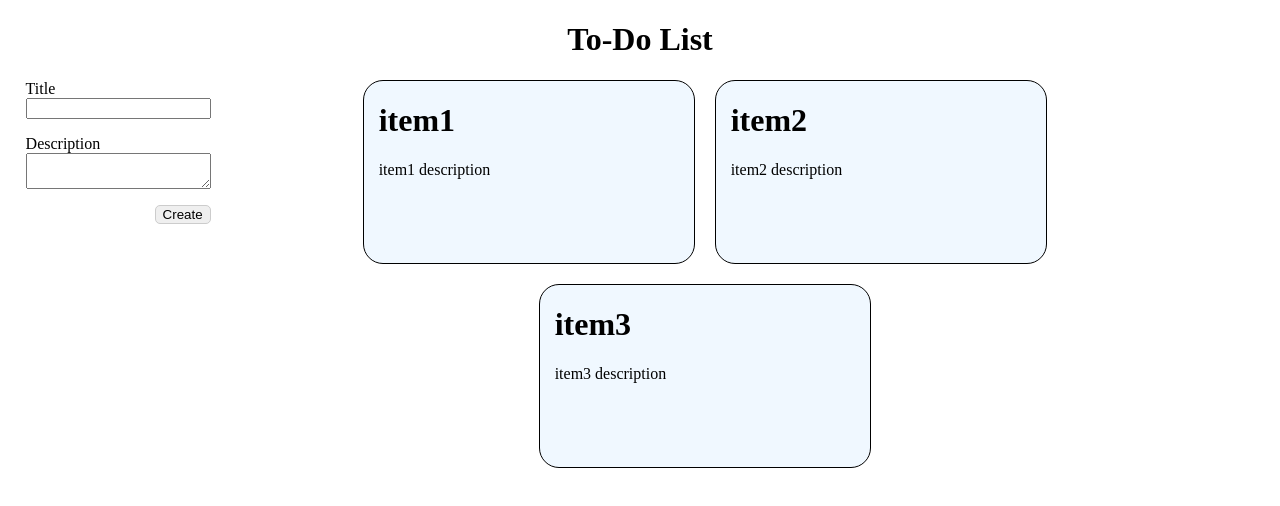
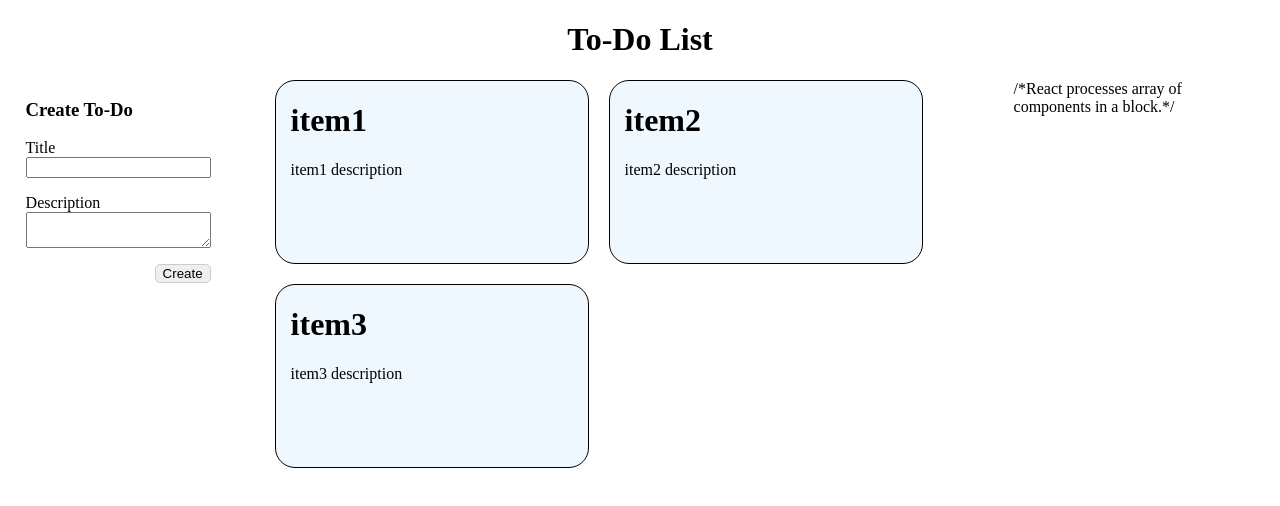
Before and after one commit to cornishjed/todo-list, a React (Create React App) app: page / in a window 1280 px wide. Shown: the top 506 px of the page. Built offline with nearby package versions, Linux system fonts and the light colour scheme.

Commit message:
feat: add todo item

```diff
--- a/src/App.js
+++ b/src/App.js
@@ -2,15 +2,18 @@ import "./css/App.css";
 import Header from "./js/Header";
 import Form from "./js/Form";
 import ToDo from "./js/ToDo";
-
-const todos = [
-  { id: 1, title: "item1", description: "item1 description" },
-  { id: 2, title: "item2", description: "item2 description" },
-  { id: 3, title: "item3", description: "item3 description" },
-];
+import { useState } from "react";
+import data from "./data.json";
 
 function App() {
-  const toDoItems = todos.map((todo) => {
+  const [toDos, setToDos] = useState(data); // Initiate using data from json file
+
+  const addToDo = (toDo) => {
+    setToDos([...toDos, toDo]); // makes a copy of toDos, add a new item then stores the new array. Must be in square brackets
+  };
+
+  // creates array of toDo components
+  const toDoItems = toDos.map((todo) => {
     return (
       <ToDo key={todo.id} title={todo.title}>
         {todo.description}
@@ -22,8 +25,8 @@ function App() {
     <div className="app">
       <Header />
       <div className="content">
-        <Form />
-        <div className="toDo__grid">{toDoItems}</div>
+        <Form addToDo={addToDo} />
+        <div className="toDo__grid">{toDoItems}</div> /*React processes array of components in a block.*/
       </div>
     </div>
   );
--- a/src/css/App.css
+++ b/src/css/App.css
@@ -21,6 +21,7 @@ body {
     display: flex;
     gap: 20px;
     flex-wrap: wrap;
-    width: 70%;
-    justify-content: center;
+    width: 76%;
+    justify-content: flex-start;
+    align-self: center;
 }
--- a/src/css/ToDo.css
+++ b/src/css/ToDo.css
@@ -3,6 +3,6 @@
     border-radius: 20px;
     padding: 0 15px;
     background-color: aliceblue;
-    width: 300px;
+    width: 282px;
     height: 182px;
 }
--- /dev/null
+++ b/src/data.json
@@ -0,0 +1,5 @@
+[
+  { "id": 1, "title": "item1", "description": "item1 description" },
+  { "id": 2, "title": "item2", "description": "item2 description" },
+  { "id": 3, "title": "item3", "description": "item3 description" }
+]
--- a/src/js/Form.js
+++ b/src/js/Form.js
@@ -1,18 +1,29 @@
 import "../css/Form.css"
 
-export default function Form() {
-  function onSubmit() {
-    console.log("submitted");
+let nextId = 4; // each item must have unique key value
+
+export default function Form({addToDo}) {
+  const handleSubmit = (e, addToDo) => {
+    e.preventDefault();
+    const toDo = {
+      id: nextId++,
+      title: e.target.title.value,
+      description: e.target.desc.value
+    }
+
+    addToDo(toDo);
+    return;
   }
 
   return (
     <div className="todo__form">
-      <form>
+      <h3>Create To-Do</h3>
+      <form onSubmit={(e) => handleSubmit(e, addToDo)}>
         <label htmlFor="title">Title</label>
         <input type="text" name="title" />
         <label htmlFor="desc">Description</label>
         <textarea name="desc"></textarea>
-        <button onSubmit={onSubmit}>Create</button>
+        <button>Create</button>
       </form>
     </div>
   );
--- a/src/js/ToDo.js
+++ b/src/js/ToDo.js
@@ -1,6 +1,6 @@
 import "../css/ToDo.css";
 
-export default function ToDo({ title, children }) {
+export default function ToDo({title, children }) {
   return (
     <div className="toDo__card">
       <h1>{title}</h1>
```
Also changed, not shown: 1 other file (tests, documents, lock files or other folders).
